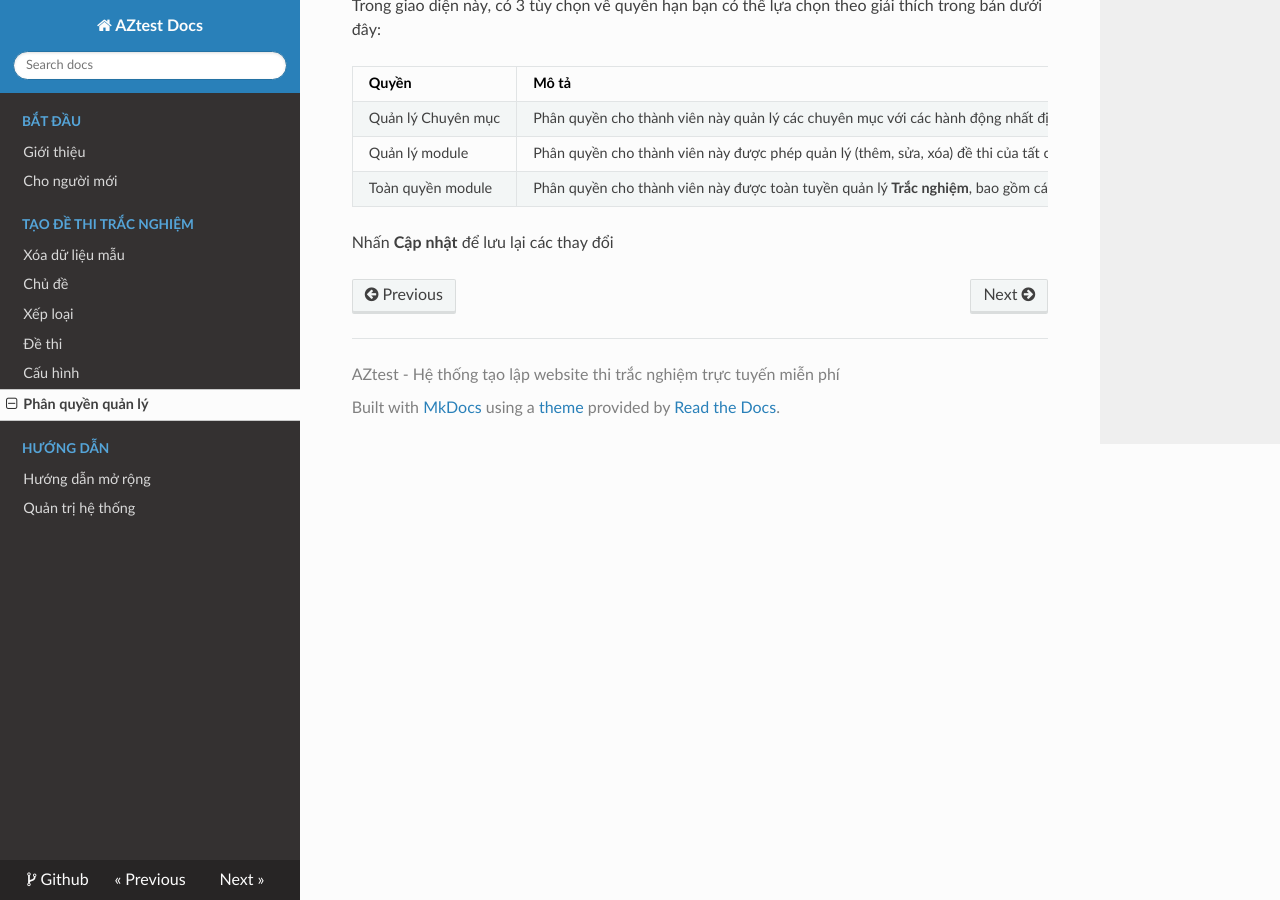
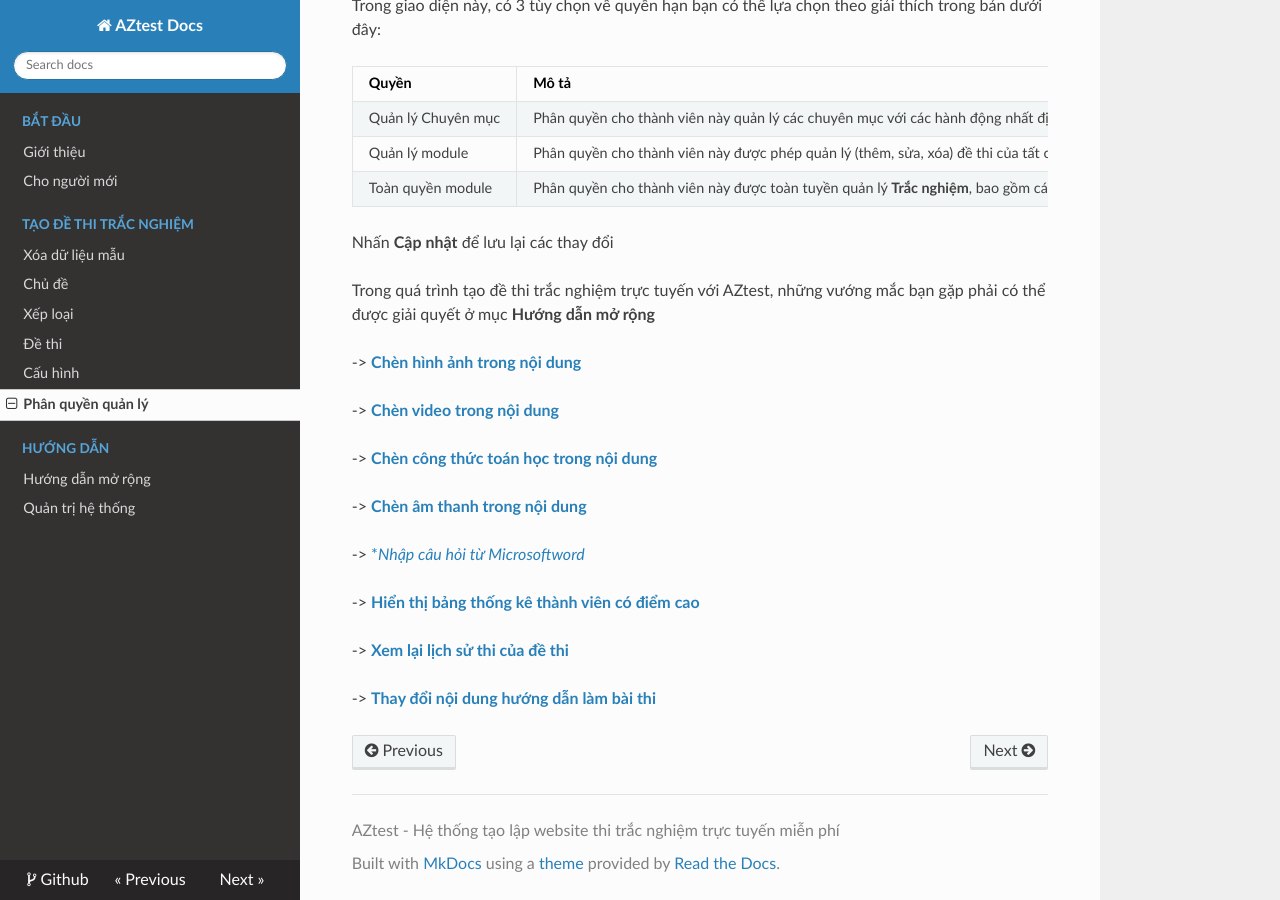
Before and after one commit to mynukeviet/aztest-docs, an MkDocs documentation site: the page built from docs/phan-quyen-quan-ly.md, in a window 1280 px wide and 900 px high, scrolled down 1517 px. Built offline with MkDocs 1.6.1, drawn with Linux system fonts in a browser that asks for light colours; nearby versions of some CDN libraries; old or Windows-style settings are respelled for this version of MkDocs.

Commit message:
cập nhật phân quyền quản lý

```diff
--- a/docs/phan-quyen-quan-ly.md
+++ b/docs/phan-quyen-quan-ly.md
@@ -31,3 +31,21 @@ Trong giao diện này, có 3 tùy chọn về quyền hạn bạn có thể l
 | Toàn quyền module  | Phân quyền cho thành viên này được toàn tuyền quản lý **Trắc nghiệm**, bao gồm các hành động mà bạn (người điều hành chung) đang được sử dụng |
 
 Nhấn **Cập nhật** để lưu lại các thay đổi
+
+Trong quá trình tạo đề thi trắc nghiệm trực tuyến với AZtest, những vướng mắc bạn gặp phải có thể được giải quyết ở mục **Hướng dẫn mở rộng**
+
+-> [**Chèn hình ảnh trong nội dung**](/huong-dan-mo-rong/chen-hinh-anh-trong-noi-dung/)
+
+-> [**Chèn video trong nội dung**](/huong-dan-mo-rong/chen-video-trong-noi-dung/)
+
+-> [**Chèn công thức toán học trong nội dung**](/huong-dan-mo-rong/chen-cong-thuc-trong-noi-dung/)
+
+-> [**Chèn âm thanh trong nội dung**](/huong-dan-mo-rong/chen-am-thanh-trong-noi-dung/)
+
+-> [**Nhập câu hỏi từ Microsoftword*](/huong-dan-mo-rong/nhap-cau-hoi-tu-microsoftword/)
+
+-> [**Hiển thị bảng thống kê thành viên có điểm cao**](/huong-dan-mo-rong/hien-thi-bang-thong-ke-thanh-vien-diem-cao/)
+
+-> [**Xem lại lịch sử thi của đề thi**](/huong-dan-mo-rong/xem-lai-lich-su-thi-cua-de-thi/)
+
+-> [**Thay đổi nội dung hướng dẫn làm bài thi**](/huong-dan-mo-rong/thay-doi-noi-dung-huong-dan-lam-bai-thi/)
```
